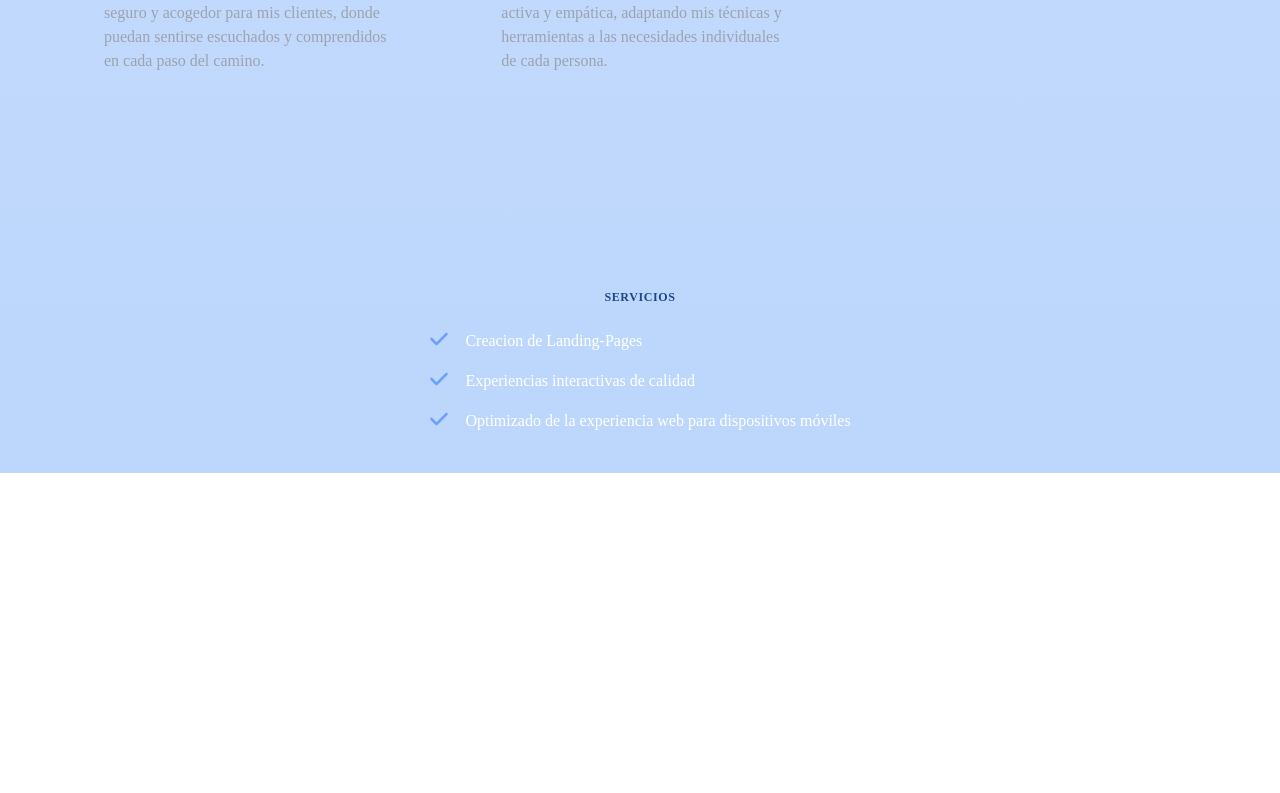
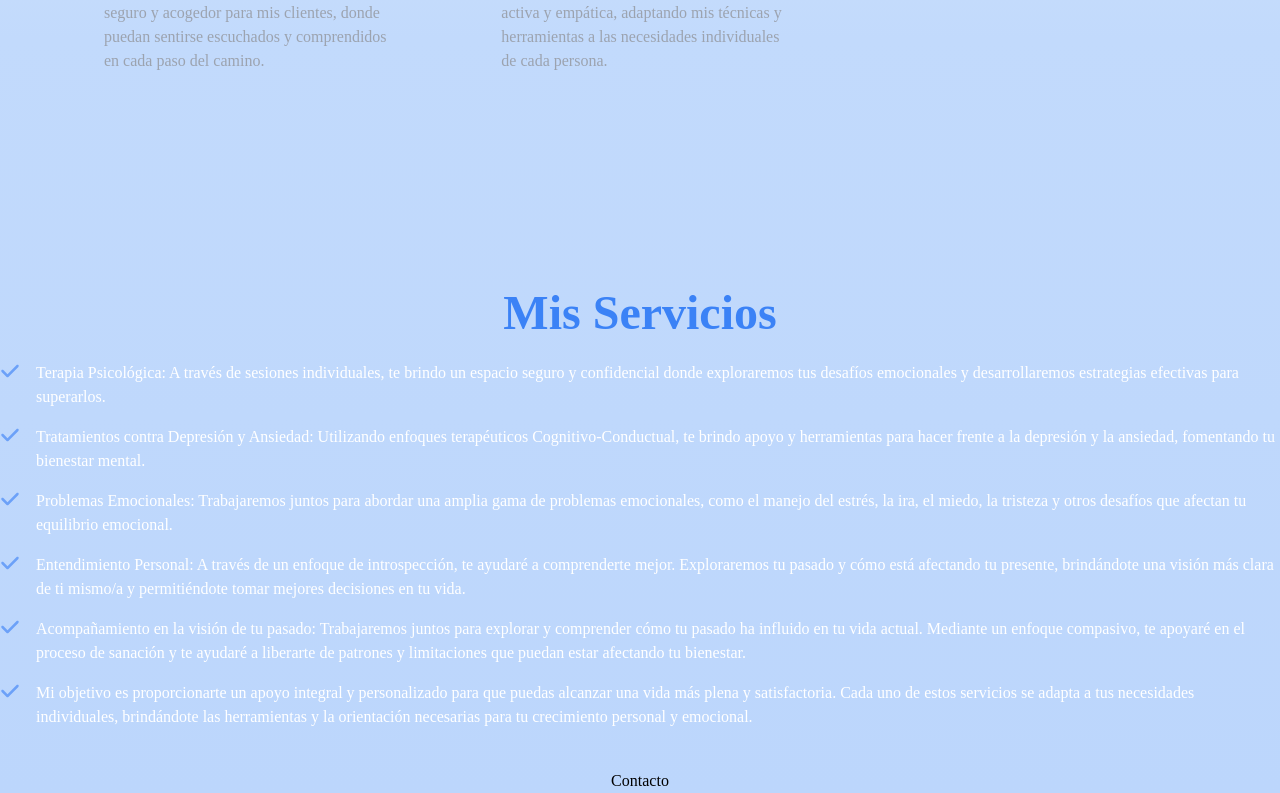
Before and after one commit to magoMercurio/raul-psicologo, a React (Vite) app: page / in a window 1280 px wide. Shown: the part 1550-2343 px from the top of the page. Before the commit the page ends 2023 px from the top, so only its background shows below. Built offline with nearby package versions, Linux system fonts and the light colour scheme; a web font is replaced by a local one.

Commit message:
add Contacto Component Servicios update

```diff
--- /dev/null
+++ b/src/components/Contacto/index.jsx
@@ -0,0 +1,11 @@
+
+
+const Contacto = () => {
+  return (
+    <div>
+      <h1>Contacto</h1>
+    </div>
+  )
+}
+
+export default Contacto
--- a/src/components/Servcios/index.jsx
+++ b/src/components/Servcios/index.jsx
@@ -6,19 +6,31 @@ const Servicios = () => {
   return (
     <>
 
-    <span className="custom-block-subtitle " >Servicios</span>
+    <span className="custom-block-big-title text-customPrimary " > Mis Servicios</span>
     <ul className="mt-6 mb-6 text-white">
       <li className="mb-4 flex">
         <CheckArrowIcon />
-        <span>Creacion de Landing-Pages</span>
+        <span>Terapia Psicológica: A través de sesiones individuales, te brindo un espacio seguro y confidencial donde exploraremos tus desafíos emocionales y desarrollaremos estrategias efectivas para superarlos.</span>
       </li>
       <li className="mb-4 flex">
         <CheckArrowIcon />
-        <span>Experiencias interactivas de calidad</span>
+        <span>Tratamientos contra Depresión y Ansiedad: Utilizando enfoques terapéuticos Cognitivo-Conductual, te brindo apoyo y herramientas para hacer frente a la depresión y la ansiedad, fomentando tu bienestar mental.</span>
       </li>
       <li className="mb-4 flex">
         <CheckArrowIcon />
-        <span>Optimizado de la experiencia web para dispositivos móviles</span>
+        <span>Problemas Emocionales: Trabajaremos juntos para abordar una amplia gama de problemas emocionales, como el manejo del estrés, la ira, el miedo, la tristeza y otros desafíos que afectan tu equilibrio emocional.</span>
+      </li>
+      <li className="mb-4 flex">
+        <CheckArrowIcon />
+        <span>Entendimiento Personal: A través de un enfoque de introspección, te ayudaré a comprenderte mejor. Exploraremos tu pasado y cómo está afectando tu presente, brindándote una visión más clara de ti mismo/a y permitiéndote tomar mejores decisiones en tu vida.</span>
+      </li>
+      <li className="mb-4 flex">
+        <CheckArrowIcon />
+        <span>Acompañamiento en la visión de tu pasado: Trabajaremos juntos para explorar y comprender cómo tu pasado ha influido en tu vida actual. Mediante un enfoque compasivo, te apoyaré en el proceso de sanación y te ayudaré a liberarte de patrones y limitaciones que puedan estar afectando tu bienestar.</span>
+      </li>
+      <li className="mb-4 flex">
+        <CheckArrowIcon />
+        <span>Mi objetivo es proporcionarte un apoyo integral y personalizado para que puedas alcanzar una vida más plena y satisfactoria. Cada uno de estos servicios se adapta a tus necesidades individuales, brindándote las herramientas y la orientación necesarias para tu crecimiento personal y emocional.</span>
       </li>
     </ul>
     </>
--- a/src/pages/Home/index.jsx
+++ b/src/pages/Home/index.jsx
@@ -2,6 +2,7 @@ import Layout from "../../components/Layout"
 import Hero from "../../components/Hero"
 import SobreMi from "../../components/SobreMi"
 import Servicios from "../../components/Servcios"
+import Contacto from "../../components/Contacto"
 
 
 
@@ -11,7 +12,7 @@ const Home = () => {
       <Hero />
       <SobreMi />
       <Servicios />
-
+      <Contacto />
     </Layout>
   )
 }
```
